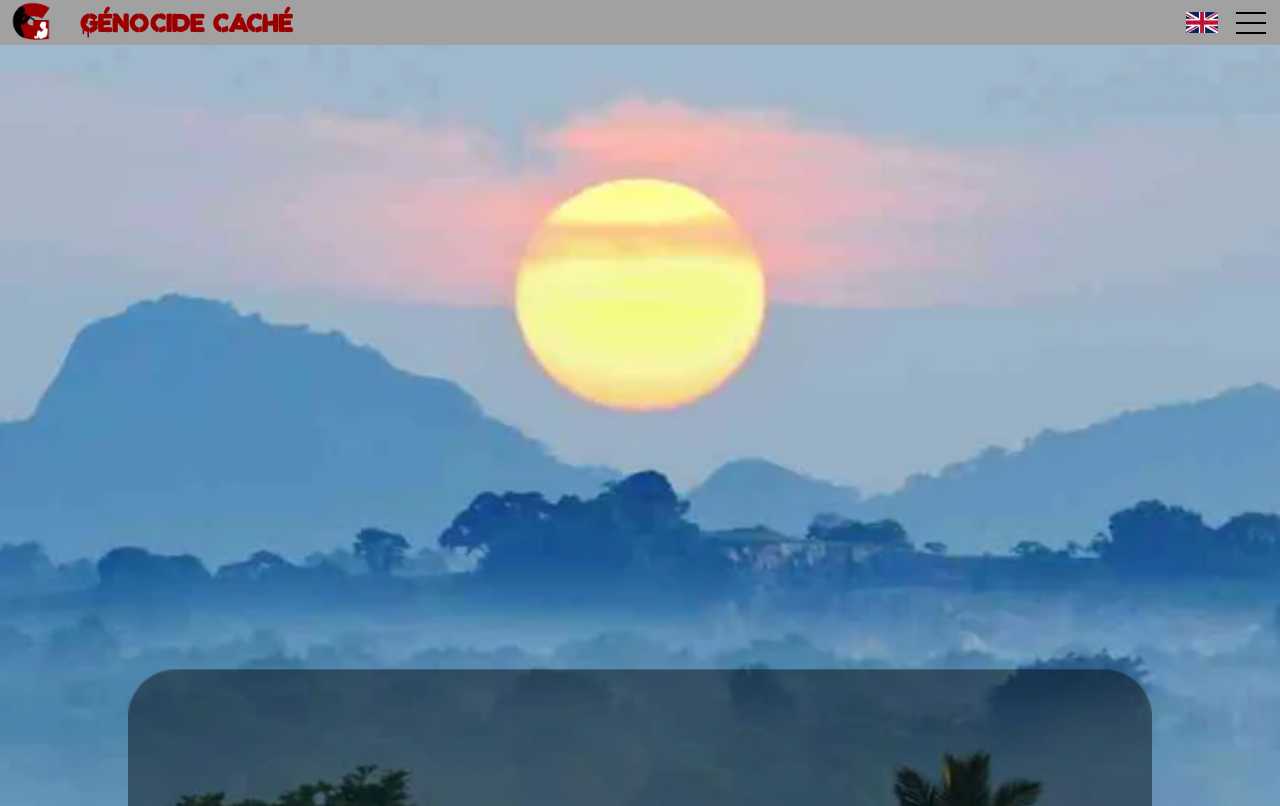
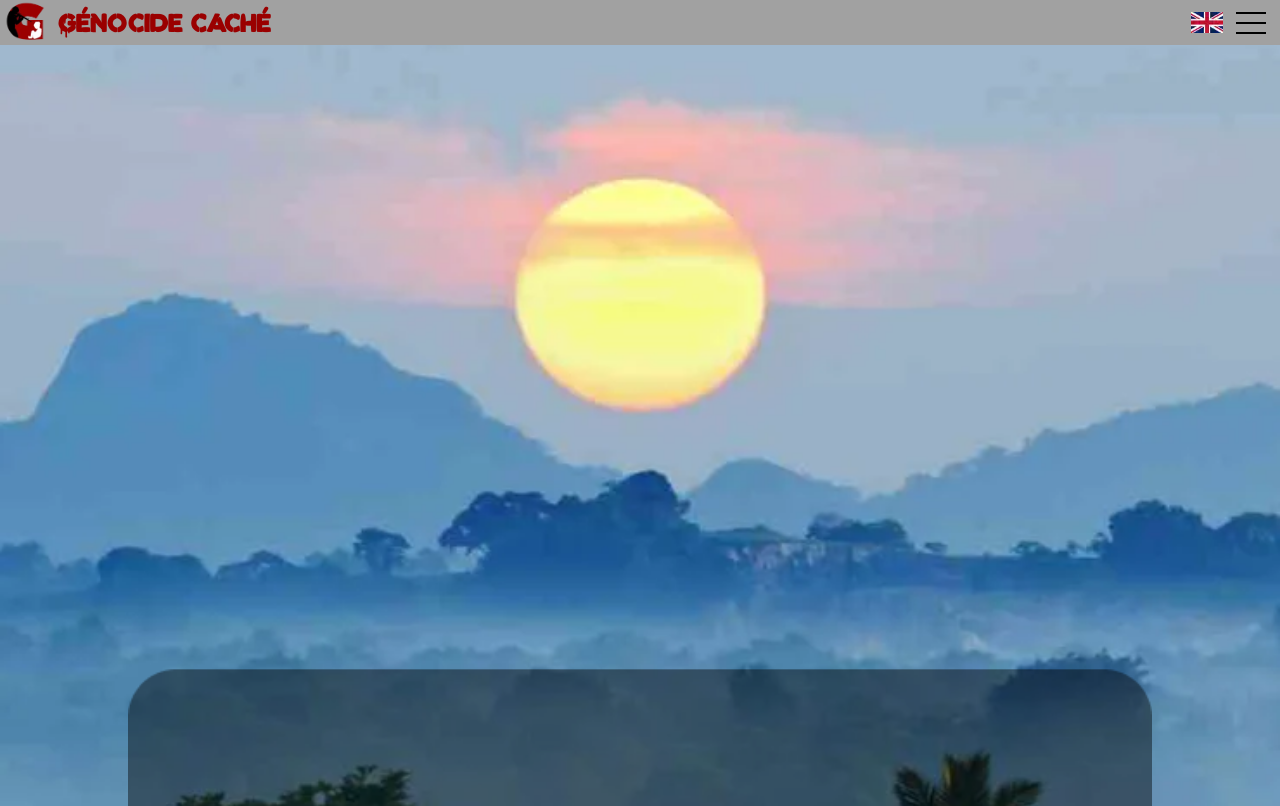
Before and after one commit to MMI-SAE-105/2022-sae105-projet-oliventhan-thamilselvan, a plain HTML site: page index.html in a window 1280 px wide. Shown: the top 806 px of the page. Drawn offline with Linux system fonts and the light colour scheme.

Commit message:
correction header

```diff
--- a/src/css/layout/header.css
+++ b/src/css/layout/header.css
@@ -13,13 +13,13 @@
     height: 48px;
     position: absolute;
     top: -4px;
-    left: 0px;
+    left: -6px;
 }
 
 .titre_site {
     position: absolute;
     top: -1px;
-    left: 80px;
+    left: 58px;
     font-size: 82.5%;
 }
 
@@ -28,5 +28,5 @@
     height: 21px;
     position: absolute;
     top: 12px;
-    right: 62px;
+    right: 57px;
 }
```
